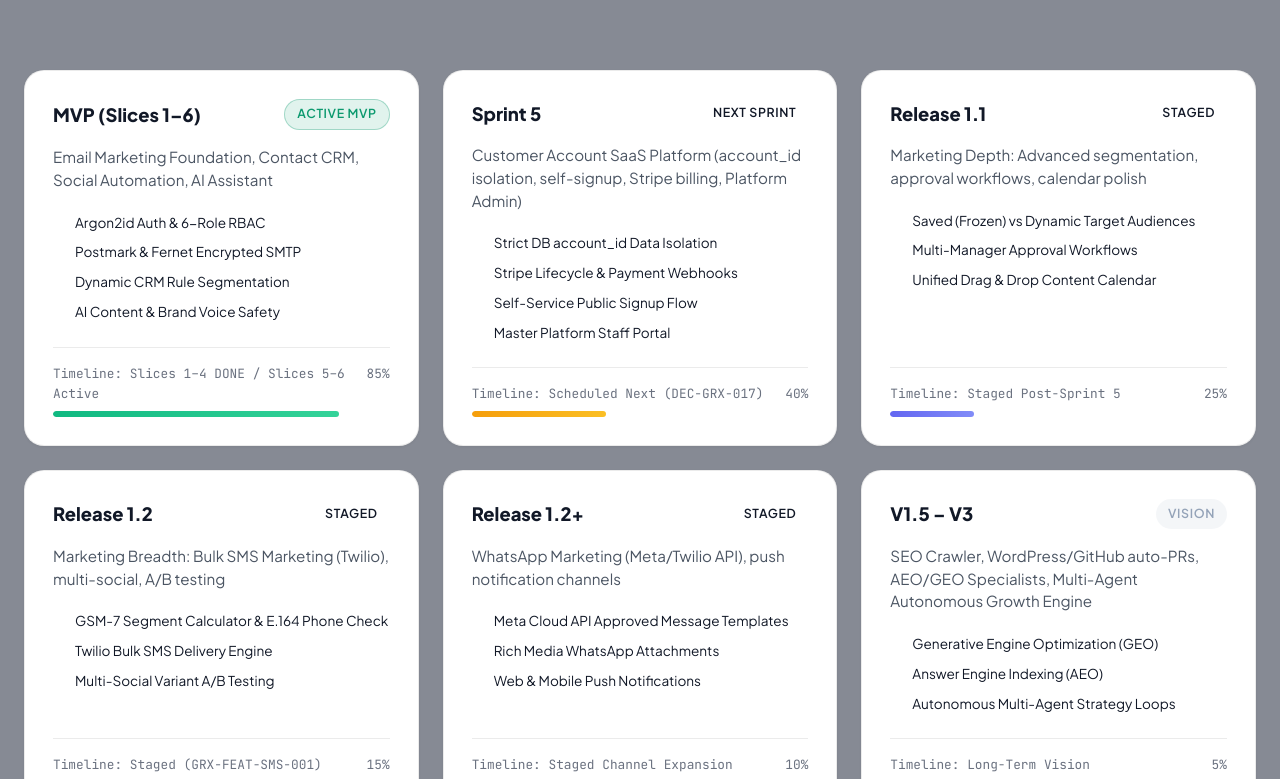
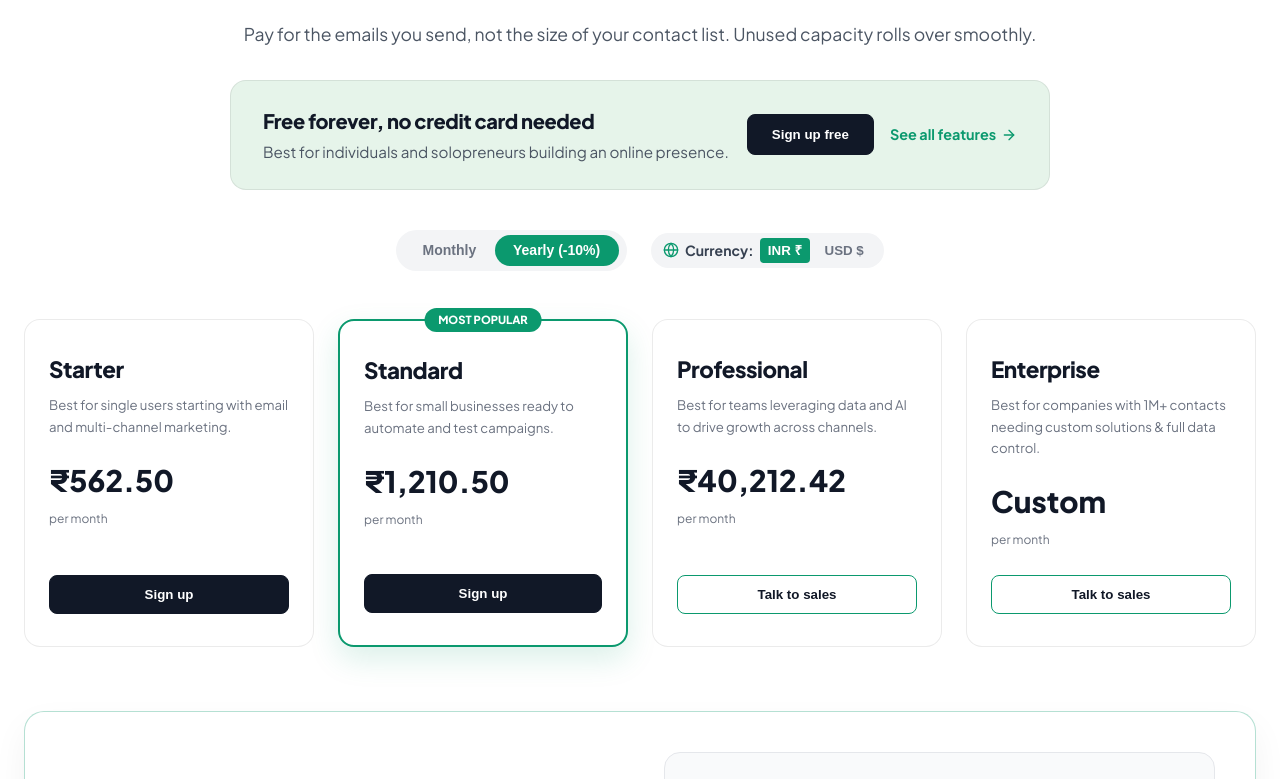
Before and after one commit to Itssushmasharma/demo_growixa, a React (Vite) app: page / in a window 1280 px wide. Shown: the part 6621-7400 px from the top of the page. Built offline with nearby package versions, Linux system fonts and the light colour scheme.

Commit message:
fix: Remove Section 8 RoadmapMatrix component as requested

```diff
--- a/src/App.jsx
+++ b/src/App.jsx
@@ -7,7 +7,6 @@ import LeadFinderSandbox from './components/LeadFinderSandbox';
 import CompetitorComparison from './components/CompetitorComparison';
 import AISimulator from './components/AISimulator';
 import GrowthCalculator from './components/GrowthCalculator';
-import RoadmapMatrix from './components/RoadmapMatrix';
 import Testimonials from './components/Testimonials';
 import FAQAccordion from './components/FAQAccordion';
 import BookingModal from './components/BookingModal';
@@ -54,9 +53,6 @@ export default function App() {
         {/* ROI Growth Estimator */}
         <GrowthCalculator openBookingModal={() => setIsBookingOpen(true)} />
 
-        {/* Roadmap Matrix */}
-        <RoadmapMatrix />
-
         {/* Growixa Pricing Matrix */}
         <GrowixaPricing openBookingModal={() => setIsBookingOpen(true)} />
 
--- a/src/components/RoadmapMatrix.jsx
+++ b/src/components/RoadmapMatrix.jsx
@@ -1,176 +1,6 @@
-import React, { useState } from 'react';
-import {
-  CheckCircle2,
-  Clock,
-  Rocket,
-  Layers,
-  Cpu,
-  Sparkles,
-  Calendar,
-  ChevronRight
-} from 'lucide-react';
+import React from 'react';
 
+// Section 8 Specification - Master Release Roadmap Matrix (Disabled/Commented Out)
 export default function RoadmapMatrix() {
-  const roadmapStages = [
-    {
-      stage: 'MVP (Slices 1–6)',
-      focus: 'Email Marketing Foundation, Contact CRM, Social Automation, AI Assistant',
-      timeline: 'Slices 1–4 DONE / Slices 5–6 Active',
-      status: 'DONE',
-      progress: 85,
-      highlights: [
-        'Argon2id Auth & 6-Role RBAC',
-        'Postmark & Fernet Encrypted SMTP',
-        'Dynamic CRM Rule Segmentation',
-        'AI Content & Brand Voice Safety'
-      ]
-    },
-    {
-      stage: 'Sprint 5',
-      focus: 'Customer Account SaaS Platform (account_id isolation, self-signup, Stripe billing, Platform Admin)',
-      timeline: 'Scheduled Next (DEC-GRX-017)',
-      status: 'BACKLOG',
-      progress: 40,
-      highlights: [
-        'Strict DB account_id Data Isolation',
-        'Stripe Lifecycle & Payment Webhooks',
-        'Self-Service Public Signup Flow',
-        'Master Platform Staff Portal'
-      ]
-    },
-    {
-      stage: 'Release 1.1',
-      focus: 'Marketing Depth: Advanced segmentation, approval workflows, calendar polish',
-      timeline: 'Staged Post-Sprint 5',
-      status: 'STAGED',
-      progress: 25,
-      highlights: [
-        'Saved (Frozen) vs Dynamic Target Audiences',
-        'Multi-Manager Approval Workflows',
-        'Unified Drag & Drop Content Calendar'
-      ]
-    },
-    {
-      stage: 'Release 1.2',
-      focus: 'Marketing Breadth: Bulk SMS Marketing (Twilio), multi-social, A/B testing',
-      timeline: 'Staged (GRX-FEAT-SMS-001)',
-      status: 'STAGED',
-      progress: 15,
-      highlights: [
-        'GSM-7 Segment Calculator & E.164 Phone Check',
-        'Twilio Bulk SMS Delivery Engine',
-        'Multi-Social Variant A/B Testing'
-      ]
-    },
-    {
-      stage: 'Release 1.2+',
-      focus: 'WhatsApp Marketing (Meta/Twilio API), push notification channels',
-      timeline: 'Staged Channel Expansion',
-      status: 'STAGED',
-      progress: 10,
-      highlights: [
-        'Meta Cloud API Approved Message Templates',
-        'Rich Media WhatsApp Attachments',
-        'Web & Mobile Push Notifications'
-      ]
-    },
-    {
-      stage: 'V1.5 – V3',
-      focus: 'SEO Crawler, WordPress/GitHub auto-PRs, AEO/GEO Specialists, Multi-Agent Autonomous Growth Engine',
-      timeline: 'Long-Term Vision',
-      status: 'DEFERRED',
-      progress: 5,
-      highlights: [
-        'Generative Engine Optimization (GEO)',
-        'Answer Engine Indexing (AEO)',
-        'Autonomous Multi-Agent Strategy Loops'
-      ]
-    }
-  ];
-
-  return (
-    <section id="roadmap" style={{ padding: '6rem 0', background: 'rgba(15, 23, 42, 0.5)', borderTop: '1px solid var(--border-color)' }}>
-      <div className="container">
-        {/* Header */}
-        <div style={{ textAlign: 'center', maxWidth: '800px', margin: '0 auto 4rem auto' }}>
-          <span style={{ fontSize: '0.85rem', fontWeight: 700, textTransform: 'uppercase', letterSpacing: '0.1em', color: 'var(--accent-emerald)' }}>
-            Official Section 8 Specification
-          </span>
-          <h2 style={{ fontSize: 'clamp(2rem, 3.5vw, 3rem)', marginTop: '0.5rem', marginBottom: '1rem' }}>
-            Master Release <span className="gradient-text">Roadmap Matrix</span>
-          </h2>
-          <p style={{ color: 'var(--text-secondary)', fontSize: '1.1rem' }}>
-            Track Growixa's continuous evolution from Single-Tenant MVP to full Multi-Tenant Autonomous SaaS.
-          </p>
-        </div>
-
-        {/* Roadmap Timeline Grid */}
-        <div style={{ display: 'grid', gridTemplateColumns: 'repeat(auto-fit, minmax(320px, 1fr))', gap: '1.5rem' }}>
-          {roadmapStages.map((item, index) => (
-            <div
-              key={index}
-              className="glass-card"
-              style={{
-                padding: '1.75rem',
-                borderRadius: 'var(--radius-lg)',
-                display: 'flex',
-                flexDirection: 'column',
-                justifyContent: 'space-between',
-                position: 'relative',
-                overflow: 'hidden'
-              }}
-            >
-              <div>
-                {/* Header Stage & Status */}
-                <div style={{ display: 'flex', alignItems: 'center', justifyContent: 'space-between', marginBottom: '1rem' }}>
-                  <span style={{ fontSize: '1.15rem', fontWeight: 800, color: 'var(--text-primary)' }}>
-                    {item.stage}
-                  </span>
-                  {item.status === 'DONE' && <span className="status-pill status-pill-done">ACTIVE MVP</span>}
-                  {item.status === 'BACKLOG' && <span className="status-pill status-pill-ready">NEXT SPRINT</span>}
-                  {item.status === 'STAGED' && <span className="status-pill status-pill-staged">STAGED</span>}
-                  {item.status === 'DEFERRED' && <span className="status-pill" style={{ background: 'rgba(148, 163, 184, 0.1)', color: '#94A3B8' }}>VISION</span>}
-                </div>
-
-                {/* Core Scope Description */}
-                <p style={{ color: 'var(--text-secondary)', fontSize: '0.95rem', lineHeight: 1.5, marginBottom: '1.25rem' }}>
-                  {item.focus}
-                </p>
-
-                {/* Highlights List */}
-                <div style={{ display: 'flex', flexDirection: 'column', gap: '0.5rem', marginBottom: '1.5rem' }}>
-                  {item.highlights.map((hl, idx) => (
-                    <div key={idx} style={{ display: 'flex', alignItems: 'center', gap: '0.5rem', fontSize: '0.85rem', color: 'var(--text-primary)' }}>
-                      <CheckCircle2 size={14} color="var(--accent-emerald)" />
-                      <span>{hl}</span>
-                    </div>
-                  ))}
-                </div>
-              </div>
-
-              {/* Progress & Target Timeline Bar */}
-              <div style={{ paddingTop: '1rem', borderTop: '1px solid var(--border-color)' }}>
-                <div style={{ display: 'flex', justifyContent: 'space-between', fontSize: '0.8rem', color: 'var(--text-muted)', marginBottom: '0.4rem', fontFamily: 'var(--font-mono)' }}>
-                  <span>Timeline: {item.timeline}</span>
-                  <span>{item.progress}%</span>
-                </div>
-                <div style={{ width: '100%', height: '6px', background: 'rgba(255, 255, 255, 0.08)', borderRadius: '3px', overflow: 'hidden' }}>
-                  <div style={{
-                    width: `${item.progress}%`,
-                    height: '100%',
-                    background: item.status === 'DONE'
-                      ? 'linear-gradient(90deg, #10B981, #34D399)'
-                      : item.status === 'BACKLOG'
-                        ? 'linear-gradient(90deg, #F59E0B, #FBBF24)'
-                        : 'linear-gradient(90deg, #6366F1, #818CF8)',
-                    borderRadius: '3px'
-                  }} />
-                </div>
-              </div>
-            </div>
-          ))}
-        </div>
-      </div>
-    </section>
-  );
+  return null;
 }
```
